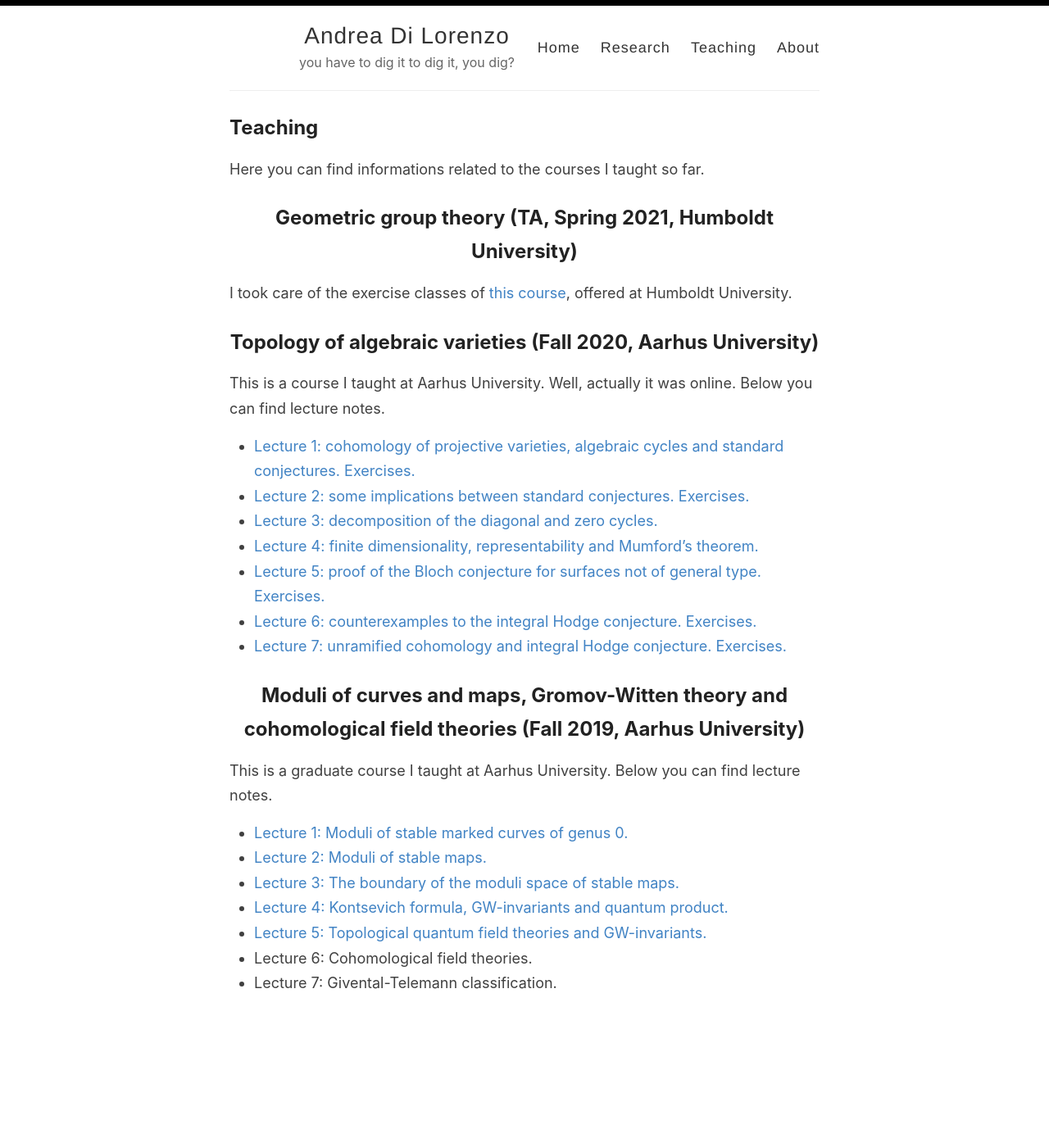
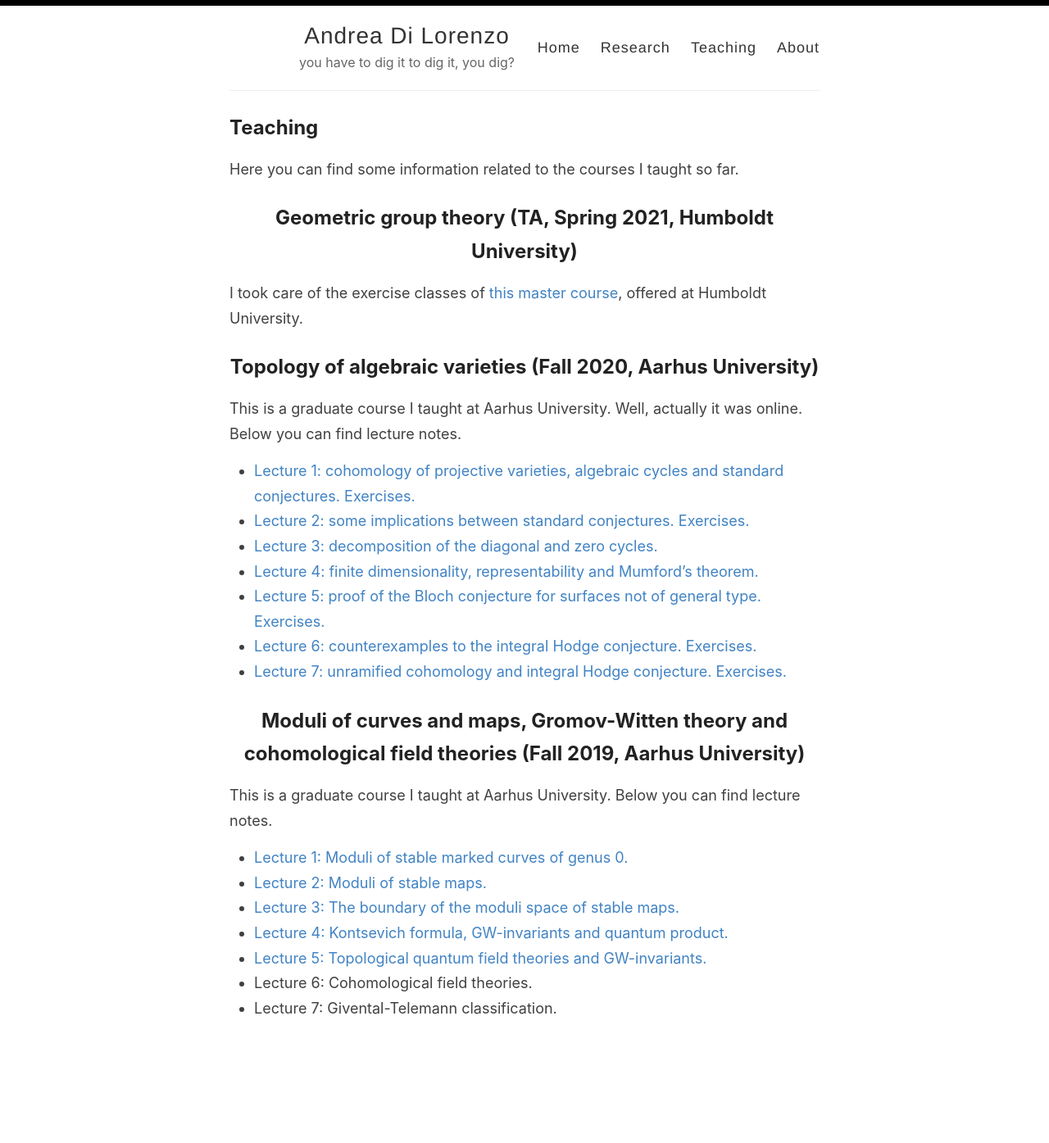
Before and after one commit to anddil/anddil.github.io, a Jekyll site: the page built from _pages/teaching.md, in a window 1280 px wide. Shown: the whole page at 82% size. Built offline with Jekyll 4.4.1, drawn with Linux system fonts in a browser that asks for light colours; before the commit the page ends 1365 px from its top, so only the background shows below that.

Commit message:
Update teaching.md

```diff
--- a/_pages/teaching.md
+++ b/_pages/teaching.md
@@ -3,14 +3,14 @@
 title: Teaching
 permalink: /teaching/
 ---
-Here you can find informations related to the courses I taught so far.
+Here you can find some information related to the courses I taught so far.
 ## Geometric group theory (TA, Spring 2021, Humboldt University)
 
-I took care of the exercise classes of [this course](https://agnes.hu-berlin.de/lupo/rds;jsessionid=699B1985270B9C4540D4CD852EFA4D77.detritus_reserve?state=verpublish&status=init&vmfile=no&moduleCall=webInfo&publishConfFile=webInfo&publishSubDir=veranstaltung&veranstaltung.veranstid=181414), offered at Humboldt University.
+I took care of the exercise classes of [this master course](https://agnes.hu-berlin.de/lupo/rds;jsessionid=699B1985270B9C4540D4CD852EFA4D77.detritus_reserve?state=verpublish&status=init&vmfile=no&moduleCall=webInfo&publishConfFile=webInfo&publishSubDir=veranstaltung&veranstaltung.veranstid=181414), offered at Humboldt University.
 
 ## Topology of algebraic varieties (Fall 2020, Aarhus University)
 
-This is a course I taught at Aarhus University. Well, actually it was online.
+This is a graduate course I taught at Aarhus University. Well, actually it was online.
 Below you can find lecture notes.
 
 - [Lecture 1: cohomology of projective varieties, algebraic cycles and standard conjectures.](TopAlgVars/Lecture1.pdf) [Exercises.](TopAlgVars/Exercises1.pdf)
```
